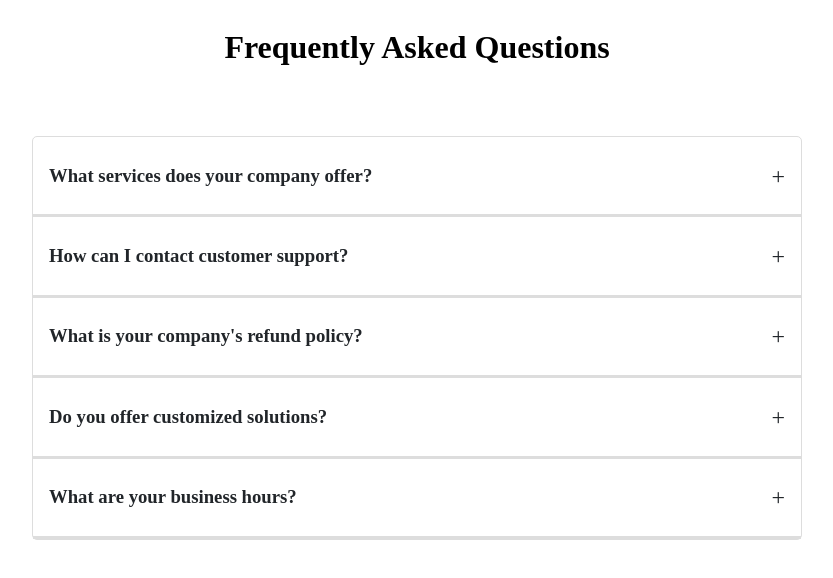
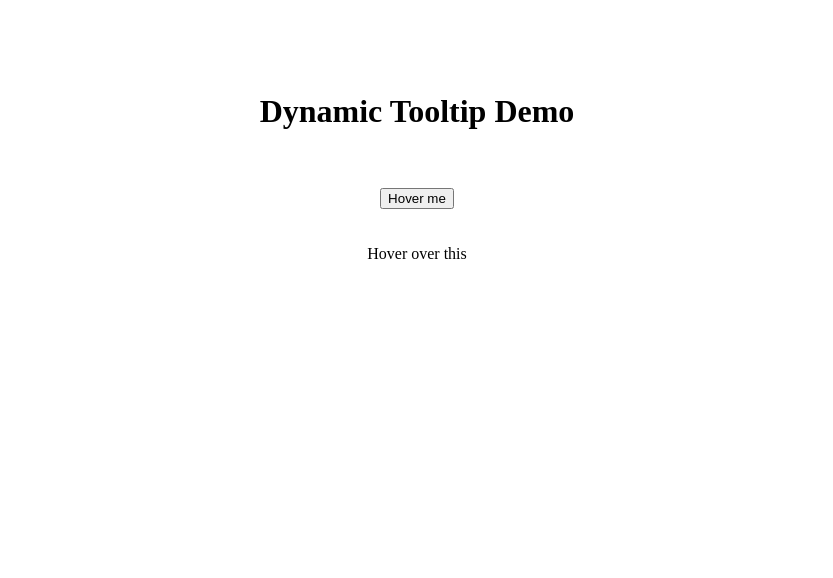
Before and after one commit to OptinexTech/react-components, a React (Create React App) app: page / in a window 1280 px wide. Shown: the top 578 px of the page, without its empty margins (223-1056 px from the left). Built offline with nearby package versions, Linux system fonts and the light colour scheme.

Commit message:
Tooltip component

```diff
--- a/src/App.css
+++ b/src/App.css
@@ -3,5 +3,6 @@
   flex-direction: column;
   justify-content: center;
   align-items: center;
-  gap: 16px;
+  gap: 36px;
+  margin-top: 72px;
 }
--- a/src/App.js
+++ b/src/App.js
@@ -1,12 +1,27 @@
 import './App.css';
-import { faq } from './data/faq';
-import Accordion from './components/Accordion';
+import Tooltip from './components/Tooltip';
 
 const App = () => {
   return (
     <div className="App">
-      <h1>Frequently Asked Questions</h1>
-      <Accordion items={faq} />
+      <h1>Dynamic Tooltip Demo</h1>
+      <Tooltip
+        content={'This is a tooltip'}
+        position='top'
+        backgroundColor='black'
+        color='white'
+        fontSize='16px'
+        padding='10px'
+        borderRadius='8px'
+      >
+        <button>Hover me</button>
+      </Tooltip>
+      <Tooltip
+        content={'Another tooltip on right'}
+        position='right'
+      >
+        <span>Hover over this</span>
+      </Tooltip>
     </div>
   );
 };
--- /dev/null
+++ b/src/components/Tooltip/index.jsx
@@ -0,0 +1,43 @@
+import { useState } from "react";
+import './tooltip.css';
+
+const Tooltip = ({
+  content,
+  position = 'top',
+  backgroundColor = '#333',
+  color = '#fff',
+  fontSize = '14px',
+  padding = '10px',
+  borderRadius = '4px',
+  children
+}) => {
+  const [visible, setVisible] = useState(false);
+
+  const showTooltip = () => setVisible(true);
+  const hideTooltip = () => setVisible(false);
+
+  const tooltipStyle = {
+    backgroundColor,
+    color,
+    fontSize,
+    padding,
+    borderRadius
+  };
+
+  return (
+    <div
+      className="tooltip-wrapper"
+      onMouseEnter={showTooltip}
+      onMouseLeave={hideTooltip}
+    >
+      {children}
+      {visible && (
+        <div className={`tooltip-box tooltip-${position}`} style={tooltipStyle}>
+          {content}
+        </div>
+      )}
+    </div>
+  )
+};
+
+export default Tooltip;
--- /dev/null
+++ b/src/components/Tooltip/tooltip.css
@@ -0,0 +1,92 @@
+/* Tooltip wrapper */
+.tooltip-wrapper {
+  display: inline-block;
+  position: relative;
+  cursor: pointer;
+}
+
+/* Tooltip box */
+.tooltip-box {
+  position: absolute;
+  z-index: 999;
+  white-space: nowrap;
+  opacity: 0.9;
+  pointer-events: none;
+  transition: opacity 0.3s ease;
+  background-color: #333; /* Ensure the background color matches your arrow color */
+  color: #fff;
+  padding: 8px;
+  border-radius: 4px;
+}
+
+/* Tooltip positions */
+.tooltip-top {
+  bottom: 100%;
+  left: 50%;
+  transform: translateX(-50%);
+  margin-bottom: 8px;
+}
+
+.tooltip-right {
+  top: 50%;
+  left: 100%;
+  transform: translateY(-50%);
+  margin-left: 8px;
+}
+
+.tooltip-bottom {
+  top: 100%;
+  left: 50%;
+  transform: translateX(-50%);
+  margin-top: 8px;
+}
+
+.tooltip-left {
+  top: 50%;
+  right: 100%;
+  transform: translateY(-50%);
+  margin-right: 8px;
+}
+
+/* Tooltip arrow */
+.tooltip-box::after {
+  content: '';
+  position: absolute;
+  border-style: solid;
+}
+
+/* Arrow for top */
+.tooltip-top::after {
+  top: 100%;
+  left: 50%;
+  margin-left: -5px;
+  border-width: 5px 5px 0;
+  border-color: #333 transparent transparent transparent; /* Arrow matches tooltip box color */
+}
+
+/* Arrow for right */
+.tooltip-right::after {
+  top: 50%;
+  left: 0%;
+  margin-top: -5px;
+  border-width: 5px 0 5px 5px;
+  border-color: transparent transparent transparent #333;
+}
+
+/* Arrow for bottom */
+.tooltip-bottom::after {
+  bottom: 100%;
+  left: 50%;
+  margin-left: -5px;
+  border-width: 0 5px 5px;
+  border-color: transparent transparent #333 transparent;
+}
+
+/* Arrow for left */
+.tooltip-left::after {
+  top: 50%;
+  right: -5px;
+  margin-top: -5px;
+  border-width: 5px 5px 5px 0;
+  border-color: transparent #333 transparent transparent;
+}
```
